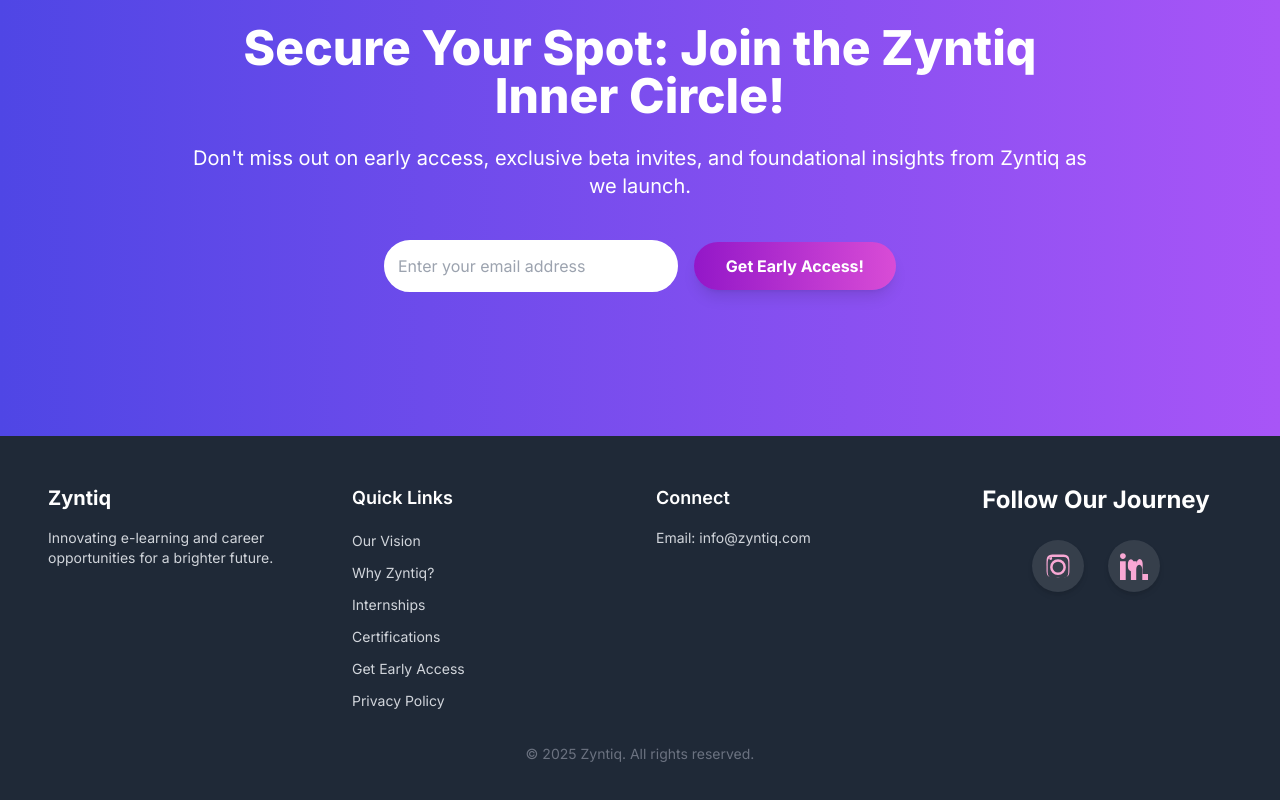
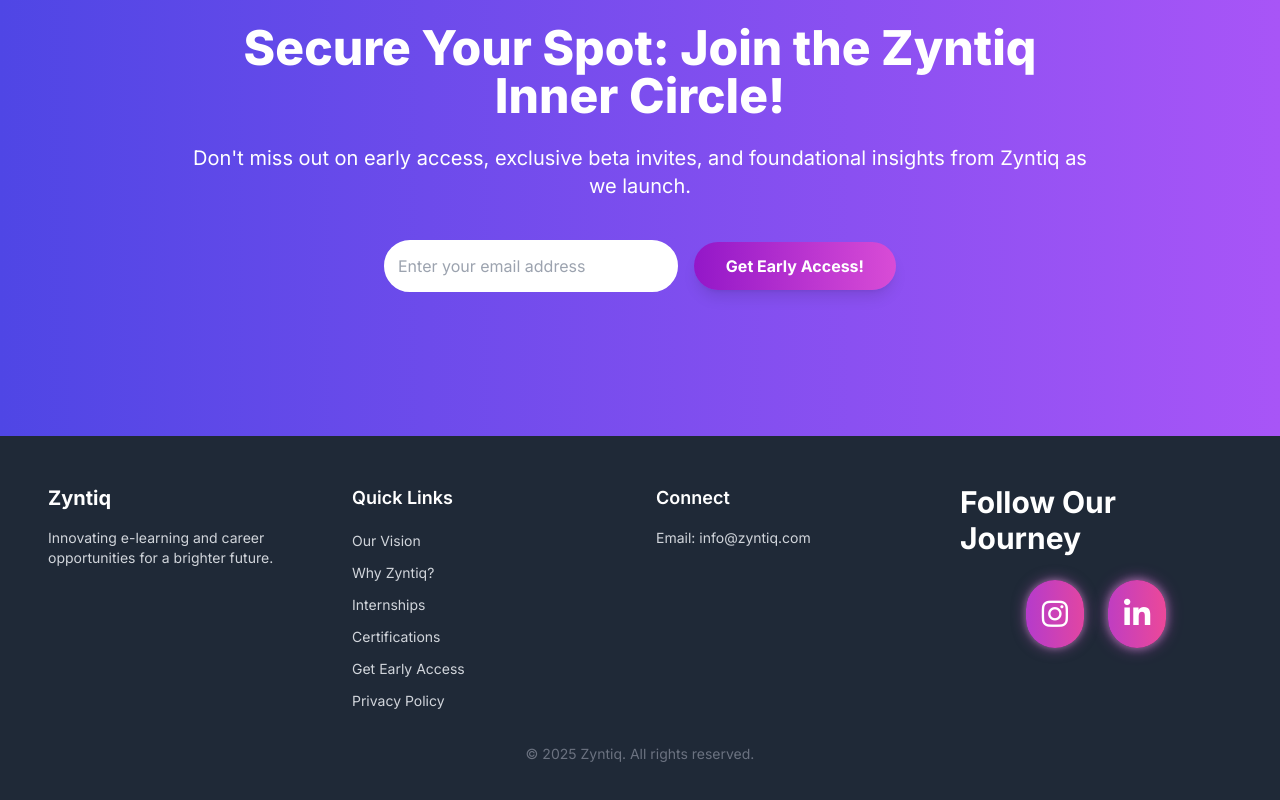
Before and after one commit to zyntiq/zyntiq.github.io, a plain HTML site: page index.html in a window 1280 px wide. Shown: the part 4540-5340 px from the top of the page. Drawn offline with nearby package versions, Linux system fonts and the light colour scheme.

Commit message:
index.html

```diff
--- a/index.html
+++ b/index.html
@@ -6,6 +6,8 @@
     <title>Zyntiq - The Future of E-Learning & Internships. Coming Soon!</title>
     <!-- Tailwind CSS CDN -->
     <script src="https://cdn.tailwindcss.com"></script>
+    <!-- Font Awesome CDN for social media icons -->
+    <link rel="stylesheet" href="https://cdnjs.cloudflare.com/ajax/libs/font-awesome/6.0.0-beta3/css/all.min.css">
     <link href="https://fonts.googleapis.com/css2?family=Inter:wght@300;400;500;600;700;800&display=swap" rel="stylesheet">
     <style>
         body {
@@ -91,6 +93,13 @@
                 border-color: rgba(255, 255, 255, 0.5);
                 box-shadow: 0 0 10px rgba(255, 255, 255, 0.4);
             }
+        }
+
+        /* Social Media Icon specific animations */
+        @keyframes social-icon-glow {
+            0% { background-position: 0% 50%; box-shadow: 0 0 8px rgba(255, 255, 255, 0.3); }
+            50% { background-position: 100% 50%; box-shadow: 0 0 15px rgba(217, 76, 214, 0.6), 0 0 8px rgba(255, 255, 255, 0.4); }
+            100% { background-position: 0% 50%; box-shadow: 0 0 8px rgba(255, 255, 255, 0.3); }
         }
 
 
@@ -586,17 +595,19 @@
             </div>
             <!-- Social Media -->
             <div class="flex flex-col items-center">
-                <h3 class="text-xl md:text-2xl font-bold text-white mb-4">Follow Our Journey</h3>
+                <h3 class="text-2xl md:text-3xl font-bold text-white mb-4">Follow Our Journey</h3>
                 <div class="flex space-x-6 mt-2">
                     <!-- Instagram Icon -->
-                    <a href="https://www.instagram.com/zyntiq_official?utm_source=qr&igsh=a3d3cGFtb3hudWji" target="_blank" rel="noopener noreferrer" class="p-3 rounded-full bg-white/10 text-pink-300 shadow-md transition-all duration-300 transform hover:scale-110 hover:bg-pink-400 hover:text-white">
-                        <svg class="w-7 h-7" fill="currentColor" viewBox="0 0 24 24" aria-hidden="true"><path fill-rule="evenodd" d="M12 2.163c3.204 0 3.584.012 4.85.07 3.252.148 4.771 1.691 4.919 4.919.058 1.265.07 1.646.07 4.85s-.012 3.584-.07 4.85c-.149 3.225-1.664 4.771-4.919 4.919-1.266.058-1.646.07-4.85.07s-3.584-.012-4.85-.07c-3.251-.148-4.77-1.691-4.919-4.919-.058-1.265-.07-1.646-.07-4.85s.012-3.584.07-4.85c.149-3.225 1.664-4.771 4.919-4.919 1.266-.058 1.646-.07 4.85-.07zm0 2.138c-3.141 0-3.535.012-4.76.066-2.57.118-3.9 1.488-4.018 4.018-.054 1.225-.066 1.619-.066 4.76s.012 3.535.066 4.76c.118 2.53 1.488 3.9 4.018 4.018 1.225.054 1.619.066 4.76.066s3.535-.012 4.76-.066c2.53-.118 3.9-1.488 4.018-4.018.054-1.225.066-1.619.066-4.76s-.012-3.535-.066-4.76c-.118-2.53-1.488-3.9-4.018-4.018-1.225-.054-1.619-.066-4.76-.066zm0 1.954a6.762 6.762 0 100 13.524 6.762 6.762 0 000-13.524zm0 2.138a4.624 4.624 0 110 9.248 4.624 4.624 0 010-9.248zm-6.242-4.01a1.272 1.272 0 100 2.544 1.272 1.272 0 000-2.544z"/></svg>
+                    <a href="https://www.instagram.com/zyntiq_official?utm_source=qr&igsh=a3d3cGFtb3hudWbi" target="_blank" rel="noopener noreferrer"
+                       class="inline-flex items-center justify-center p-4 rounded-full bg-gradient-to-r from-purple-600 to-pink-500 text-white shadow-lg transition-all duration-300 transform hover:scale-115 hover:shadow-xl hover:shadow-pink-400/50"
+                       style="background-size: 200% auto; animation: social-icon-glow 3s infinite ease-in-out;">
+                        <i class="fab fa-instagram text-3xl"></i>
                     </a>
                     <!-- LinkedIn Icon -->
-                    <a href="https://www.linkedin.com/company/zyntiq/" target="_blank" rel="noopener noreferrer" class="p-3 rounded-full bg-white/10 text-pink-300 shadow-md transition-all duration-300 transform hover:scale-110 hover:bg-pink-400 hover:text-white">
-                        <svg class="w-7 h-7" fill="currentColor" viewBox="0 0 24 24" aria-hidden="true">
-                            <path d="M4.98 3.5c0 1.381-1.11 2.5-2.48 2.5s-2.48-1.119-2.48-2.5c0-1.38.99-2.5 2.48-2.5h.02c1.379 0 2.48 1.119 2.48 2.5zM0 24h4.9v-16H0V24zM9.345 16.57c-1.696-1.056-2.585-1.921-2.585-4.148v-2.071c0-2.317 1.053-4.148 2.585-4.148h.026c1.696 0 2.585 1.831 2.585 4.148v2.071c0 2.227-.889 3.092-2.585 4.148zM24 24h-4.9v-8.82c0-2.317-1.053-4.148-2.585-4.148h-.026c-1.696 0-2.585 1.831-2.585 4.148v8.82H9.345V8h4.9v2.071c0-2.317 1.053-4.148 2.585-4.148h.026c1.696 0 2.585 1.831 2.585 4.148v8.82H24z"/>
-                        </svg>
+                    <a href="https://www.linkedin.com/company/zyntiq/" target="_blank" rel="noopener noreferrer"
+                       class="inline-flex items-center justify-center p-4 rounded-full bg-gradient-to-r from-purple-600 to-pink-500 text-white shadow-lg transition-all duration-300 transform hover:scale-115 hover:shadow-xl hover:shadow-pink-400/50"
+                       style="background-size: 200% auto; animation: social-icon-glow 3s infinite ease-in-out 0.5s;">
+                        <i class="fab fa-linkedin-in text-3xl"></i>
                     </a>
                 </div>
             </div>
```
